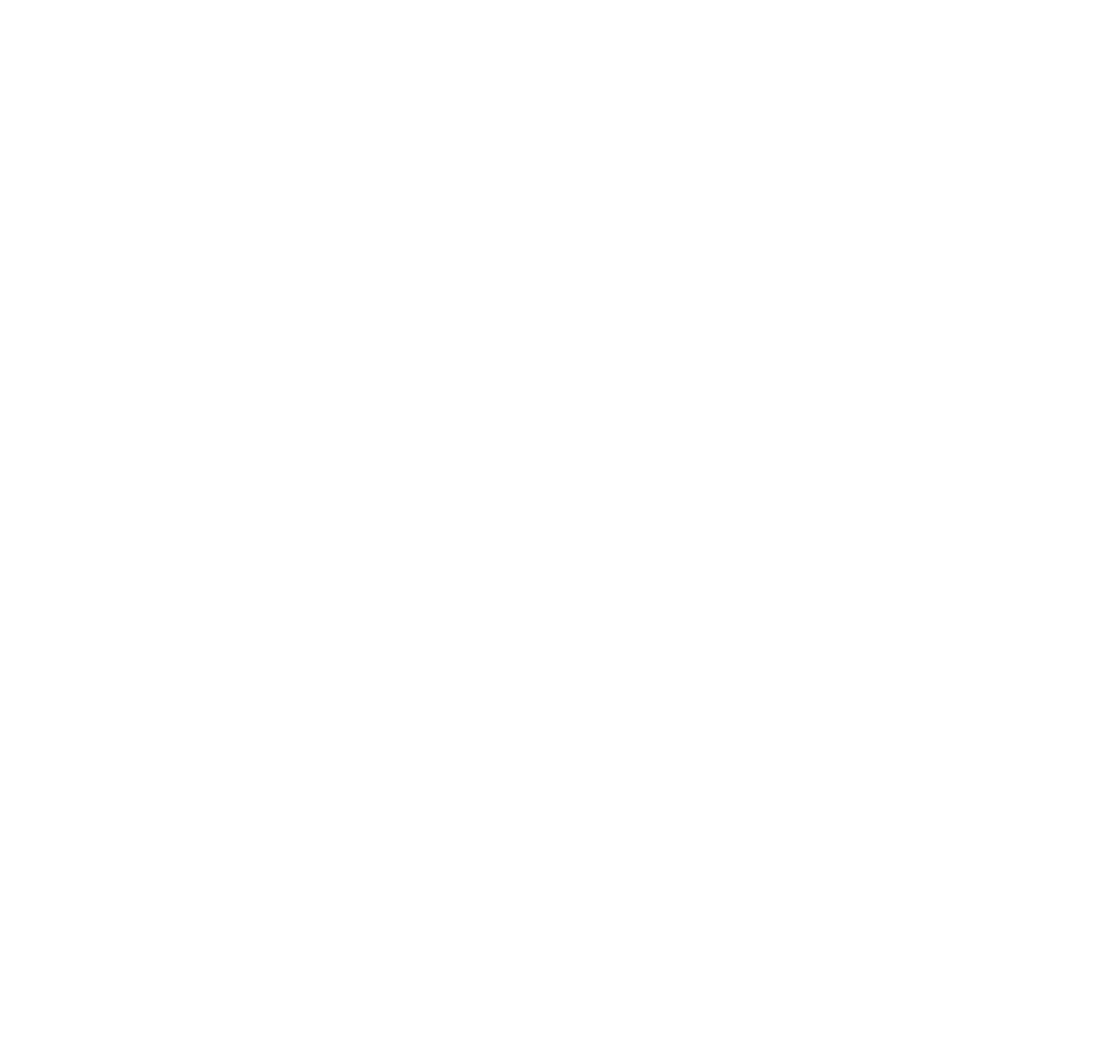
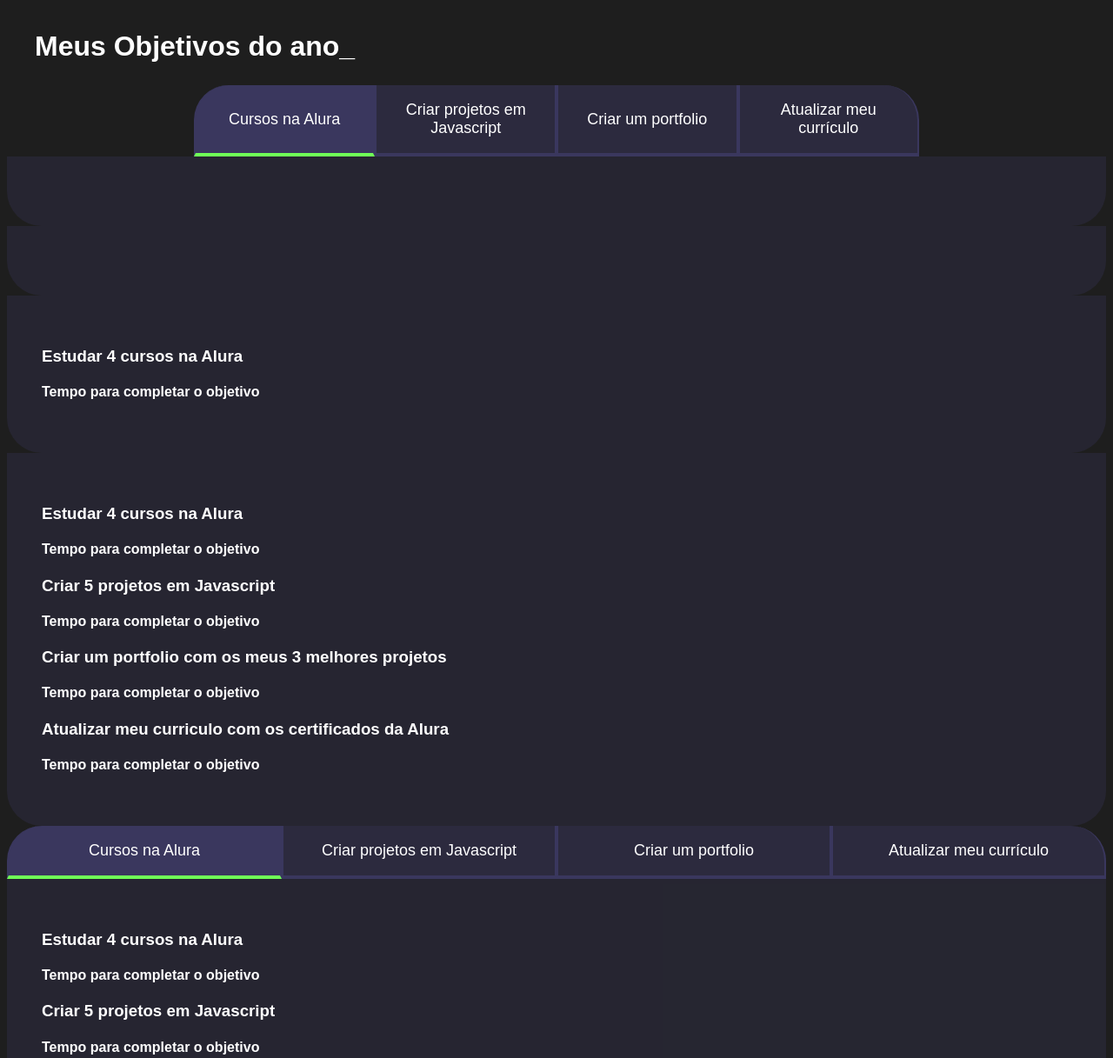
Before and after one commit to Huguinn04/Huguinn, a plain HTML site: page index.html in a window 1280 px wide. Shown: the top 1217 px of the page at 87% size. Before the commit the page ends 800 px from the top, so only its background shows below. Drawn offline with Linux system fonts and the light colour scheme.

Commit message:
Add files via upload

```diff
--- a/index.html
+++ b/index.html
@@ -0,0 +1,79 @@
+<!DOCTYPE html>
+<html lang="pt-br">
+<head>
+    <meta charset="UTF-8">
+    <meta http-equiv="X-UA-Compatible" content="IE=edge">
+    <meta name="viewport" content="width=device-width, initial-scale=1.0">
+    <title>Meus objetivos do ano</title>
+    <link rel="stylesheet" href="style.css">
+</head>
+<body>
+   <section class="conteudo-principal">
+    <h2 class="titulo-principal">Meus Objetivos do ano_</h2>
+<div class="botoes">
+    <button class="botao ativo">Cursos na Alura</button>
+    <button class="botao">Criar projetos em Javascript</button>
+    <button class="botao">Criar um portfolio</button>
+    <button class="botao">Atualizar meu currículo</button>
+</div>
+</section>
+</body>
+</html>
+<div class="abas-textos">
+
+</div>
+<div class="abas-textos">
+    <div class="aba-conteudo">
+
+    </div>
+</div>
+<div class="abas-textos">
+    <div class="aba-conteudo">
+        <h3 class="aba-conteudo-titulo-principal">Estudar 4 cursos na Alura</h3>
+        <h4 class="aba-conteudo-titulo-secundario">Tempo para completar o objetivo</h4>
+    </div>
+</div>
+<div class="abas-textos">
+    <div class="aba-conteudo">
+        <h3 class="aba-conteudo-titulo-principal">Estudar 4 cursos na Alura</h3>
+        <h4 class="aba-conteudo-titulo-secundario">Tempo para completar o objetivo</h4>
+    </div>
+    <div class="aba-conteudo">
+        <h3 class="aba-conteudo-titulo-principal">Criar 5 projetos em Javascript</h3>
+        <h4 class="aba-conteudo-titulo-secundario">Tempo para completar o objetivo</h4>
+    </div>
+    <div class="aba-conteudo">
+        <h3 class="aba-conteudo-titulo-principal">Criar um portfolio com os meus 3 melhores projetos</h3>
+        <h4 class="aba-conteudo-titulo-secundario">Tempo para completar o objetivo</h4>
+    </div>
+    <div class="aba-conteudo">
+        <h3 class="aba-conteudo-titulo-principal">Atualizar meu curriculo com os certificados da Alura</h3>
+        <h4 class="aba-conteudo-titulo-secundario">Tempo para completar o objetivo</h4>
+    </div>
+</div>
+<div class="conteudo">
+    <div class="botoes">
+        <button class="botao ativo">Cursos na Alura</button>
+        <button class="botao">Criar projetos em Javascript</button>
+        <button class="botao">Criar um portfolio</button>
+        <button class="botao">Atualizar meu currículo</button>
+    </div>
+    <div class="abas-textos">
+        <div class="aba-conteudo">
+            <h3 class="aba-conteudo-titulo-principal">Estudar 4 cursos na Alura</h3>
+            <h4 class="aba-conteudo-titulo-secundario">Tempo para completar o objetivo</h4>
+        </div>
+        <div class="aba-conteudo">
+            <h3 class="aba-conteudo-titulo-principal">Criar 5 projetos em Javascript</h3>
+            <h4 class="aba-conteudo-titulo-secundario">Tempo para completar o objetivo</h4>
+        </div>
+        <div class="aba-conteudo">
+            <h3 class="aba-conteudo-titulo-principal">Criar um portfolio com os meus 3 melhores projetos</h3>
+            <h4 class="aba-conteudo-titulo-secundario">Tempo para completar o objetivo</h4>
+        </div>
+        <div class="aba-conteudo">
+            <h3 class="aba-conteudo-titulo-principal">Atualizar meu curriculo com os certificados da Alura</h3>
+            <h4 class="aba-conteudo-titulo-secundario">Tempo para completar o objetivo</h4>
+        </div>
+    </div>
+</div>
--- a/style.css
+++ b/style.css
@@ -1,3 +1,85 @@
-index.html
-ht
-html:5
+:root {
+    --cor-de-fundo: #1E1E1E;
+    --verde: #6FFF57;
+    --branco: #FFFFFF;
+    --botao-ativo: #3A375E;
+    --botao-inativo: rgba(58, 55, 94, 0.5);
+    --texto-fundo: rgba(58, 55, 94, 0.3);
+}
+@import url('https://fonts.googleapis.com/css2?family=Chakra+Petch:wght@400;700&display=swap');
+body {
+    background-color: var(--cor-de-fundo);
+    color: var(--branco);
+    font-family: 'Chakra Petch', sans-serif;
+}
+.conteudo-principal {
+    display: flex;
+    flex-direction: column;
+    justify-content: center;
+    align-items: center;
+    max-width: 1200px;
+    width: 100%;
+    margin: 0 auto;
+}
+.titulo-principal {
+    text-align: left;
+    width: 100%;
+    font-size: 32px;
+}
+.titulo-principal span {
+    color: var(--verde);
+}
+.botao {
+    font-family: "Crakra Petch", sans-serif;
+    background-color: var(--botao-inativo);
+    color: var(--branco);
+    display: flex;
+    justify-content: center;
+    padding: 1em;
+    font-size: 18px;
+    align-items: center;
+    width: 100%;
+    border-bottom: 4px solid var(--botao-ativo);
+    border-left: 2px solid var(--botao-ativo);
+    border-right: 2px solid var(--botao-ativo);
+    border-top: none;
+
+}
+.botoes {
+    display: block;
+}
+
+@media screen and (min-width: 768px) {
+    .botoes {
+        display: flex;
+    }
+}
+.botao:first-child {
+    border-radius: 40px 40px 0 0;
+}
+
+@media screen and (min-width: 768px) {
+    .botoes {
+        display: flex;
+    }
+
+    .botao:first-child {
+        border-radius: 40px 0 0 0;
+    }
+
+    .botao:last-child {
+        border-radius: 0 40px 0 0;
+    }
+}
+.ativo{
+    background-color: var(--botao-ativo);
+    border-bottom: 4px solid var(--verde);
+}
+.abas-textos{
+    background-color: var(--texto-fundo);
+}
+.abas-textos{
+    background-color: var(--texto-fundo);
+    padding: 40px;
+    border-radius: 0 0 40px 40px;
+}
```
Also changed, not shown: main.js (added, +12 -0 lines).
